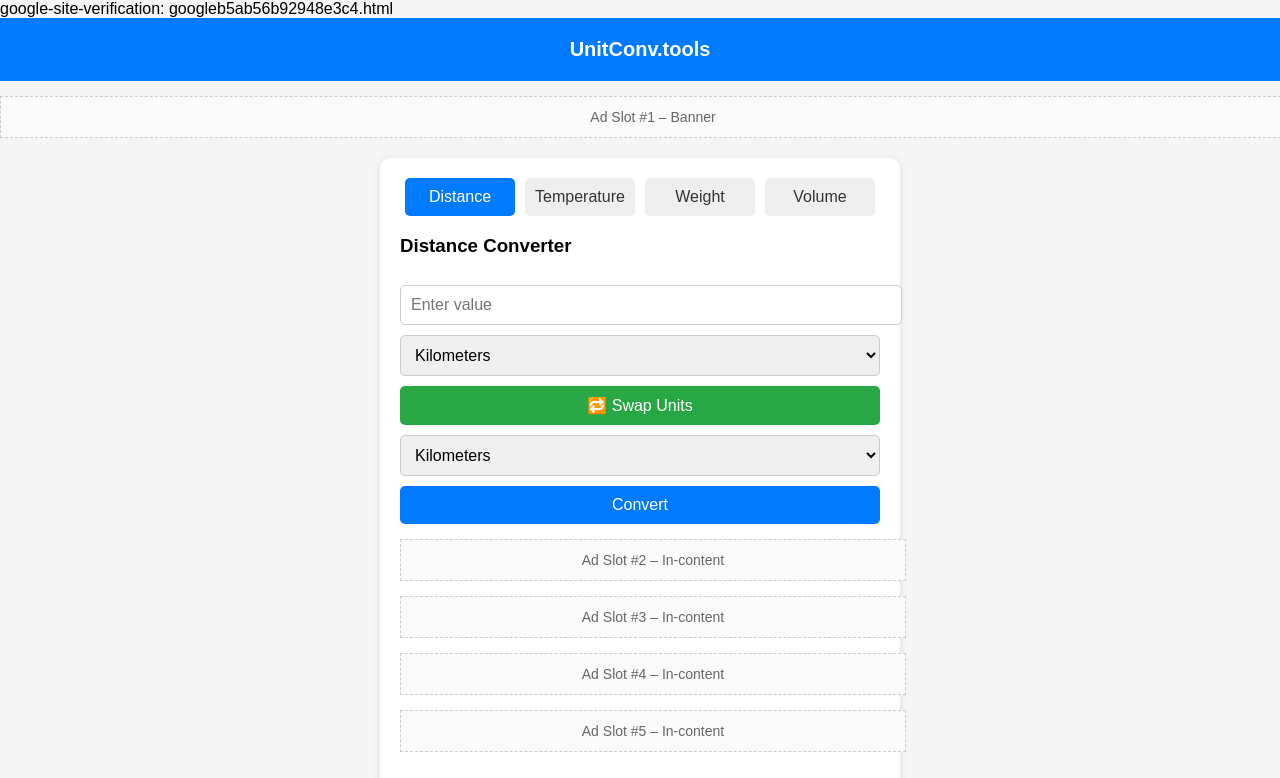
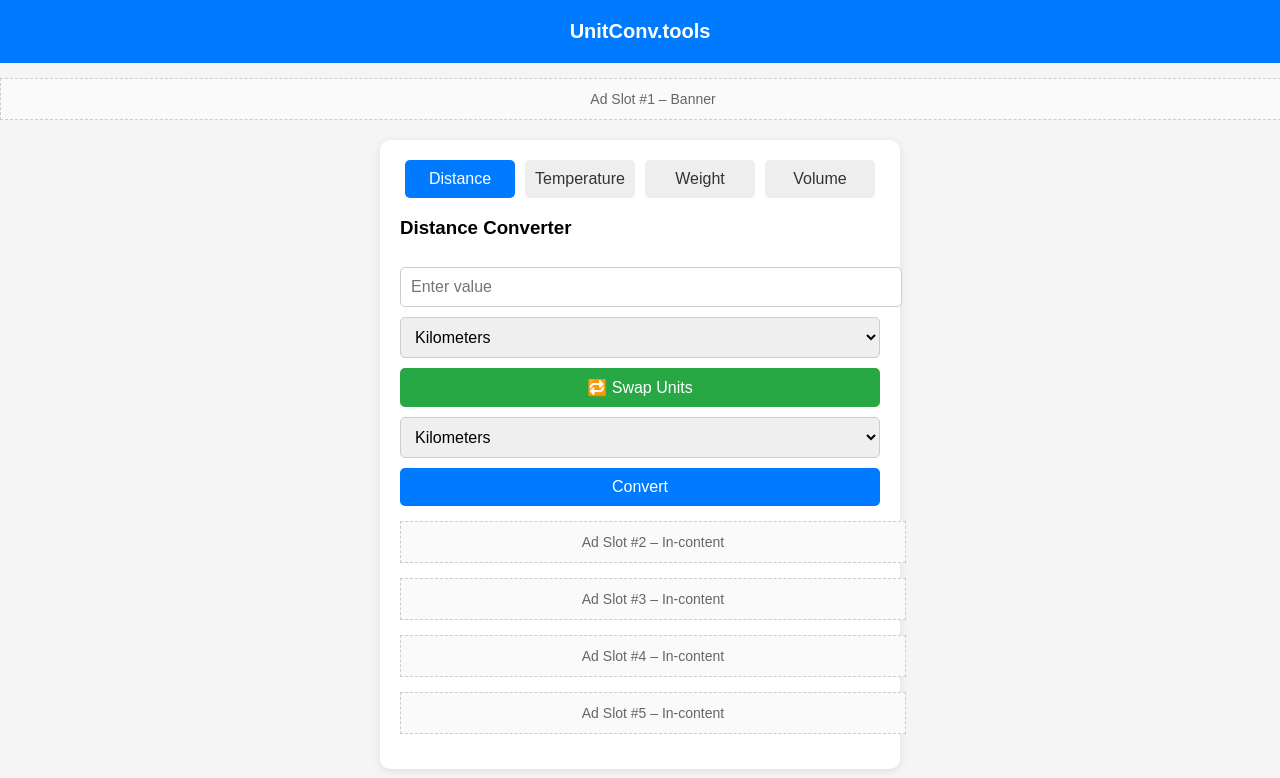
Before and after one commit to lucianokurtaj-hash/unitconv, a plain HTML site: page index.html in a window 1280 px wide. Shown: the top 778 px of the page. Drawn offline with Linux system fonts and the light colour scheme.

Commit message:
index.html

```diff
--- a/index.html
+++ b/index.html
@@ -1,9 +1,9 @@
 <!DOCTYPE html>
 <html lang="en">
 <head>
-  google-site-verification: googleb5ab56b92948e3c4.html
   <meta charset="UTF-8" />
   <meta name="viewport" content="width=device-width, initial-scale=1.0" />
+  <meta name="google-site-verification": content="googleb5ab56b92948e3c4.html" />
   <title>UnitConv.tools – Universal Converter</title>
 
   <style>
```
